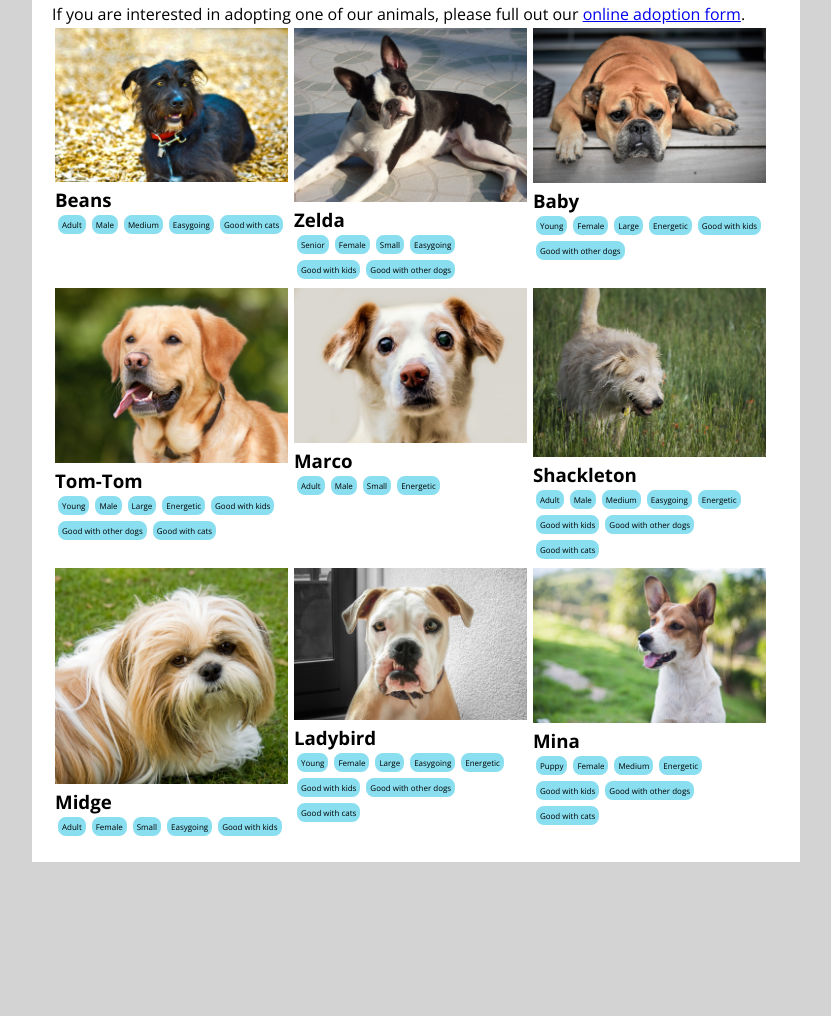
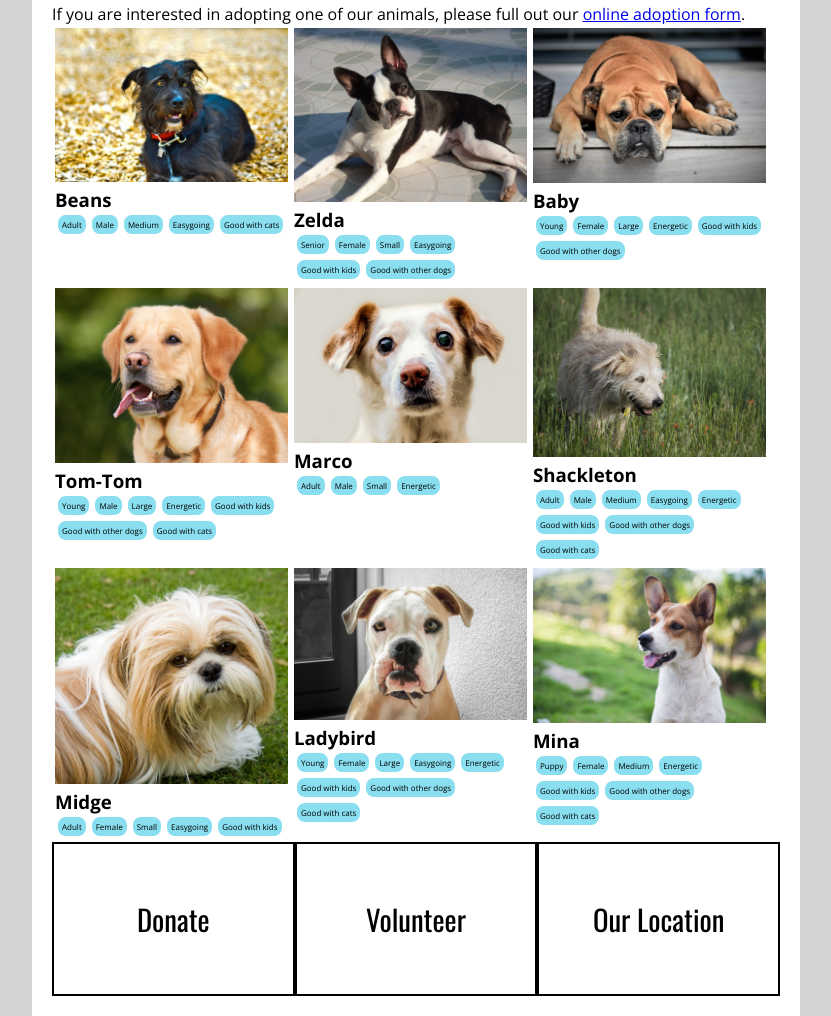
Before and after one commit to capelhoworth/dog-adoption-2, a plain HTML site: page index.html in a window 1280 px wide. Shown: the part 149-1165 px from the top of the page, without its empty margins (224-1055 px from the left). Before the commit the page ends 1011 px from the top, so only its background shows below. Drawn offline with nearby package versions, Linux system fonts and the light colour scheme.

Commit message:
started footer. next is images

```diff
--- a/index.css
+++ b/index.css
@@ -50,3 +50,19 @@ img {
   margin: 3px;
   padding: 1px;
 }
+
+footer {
+  display: flex;
+  flex: 1 1 auto;
+  font-family: oswald;
+  font-size: 180%;
+}
+
+.footer-card {
+  border: 2px solid black;
+  height: 150px;
+  width: 33%;
+  display: flex;
+  justify-content: center;
+  align-items: center;
+}
--- a/index.html
+++ b/index.html
@@ -12,9 +12,9 @@
   </head>
   <body>
     <div id="main">
-      <div id="header">
+      <header id="header">
         <h1>Happy Valley Shelter</h1>
-      </div>
+      </header>
       <div id="top">
         <h2>Adopt a Dog</h2>
         <br />
@@ -139,6 +139,17 @@
               <span> Good with cats </span>
             </div>
           </div>
+          <footer id="footer">
+            <div class="footer-card">
+              <p class="footer-word">Donate</p>
+            </div>
+            <div class="footer-card">
+              <p class="footer-word">Volunteer</p>
+            </div>
+            <div class="footer-card">
+              <p class="footer-word">Our Location</p>
+            </div>
+          </footer>
         </div>
       </div>
     </div>
```
